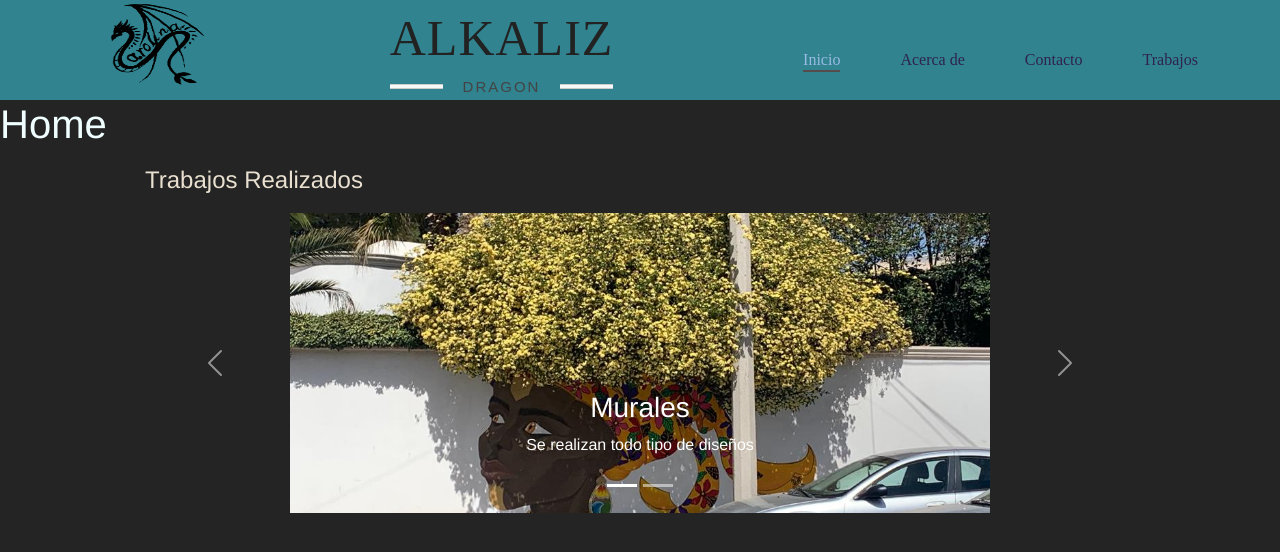
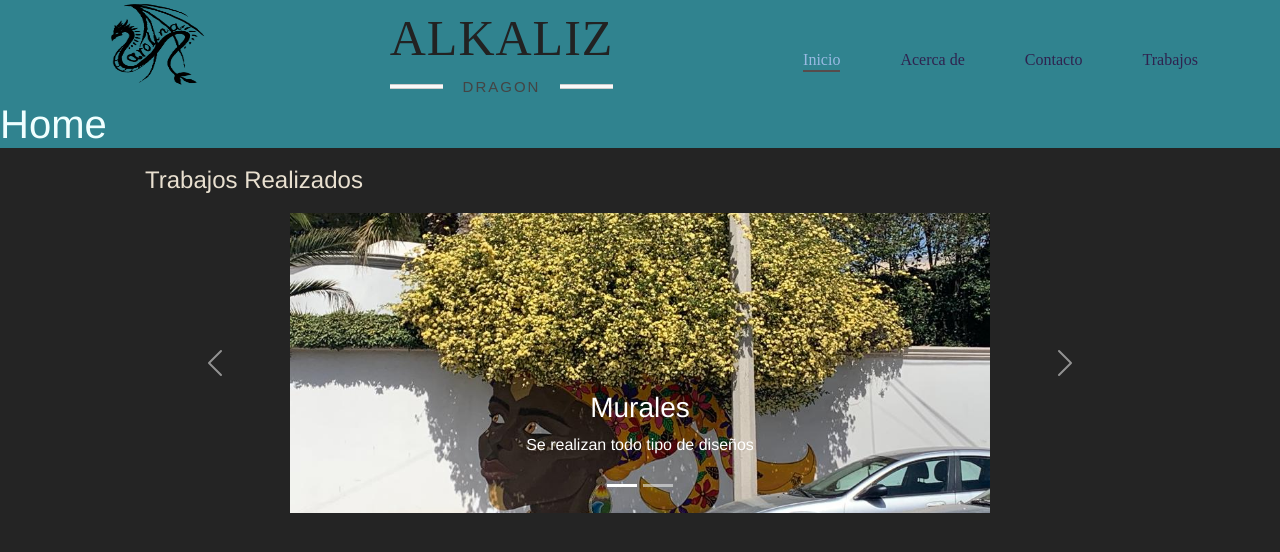
Before and after one commit to FabianGoCha/Alkaliz-web, a React (Vite) app: page / in a window 1280 px wide. Shown: the top 552 px of the page. Built offline with nearby package versions, Linux system fonts and the light colour scheme.

Commit message:
small change

```diff
--- a/src/Inicio/Inicio.css
+++ b/src/Inicio/Inicio.css
@@ -1,3 +1,7 @@
+.hero{
+    background-color: #30838F;
+}
+
 h1 {
     color: blanchedalmond;
 }
--- a/src/Inicio/Inicio.jsx
+++ b/src/Inicio/Inicio.jsx
@@ -4,7 +4,10 @@ import "./Inicio.css"
 const Inicio = () => {
     return(
         <>
-        <h1 >Home</h1>
+        <div className="hero">
+            <h1 >Home</h1>
+
+        </div>
         <CarouselFadeExample />
         </>
     );
```
